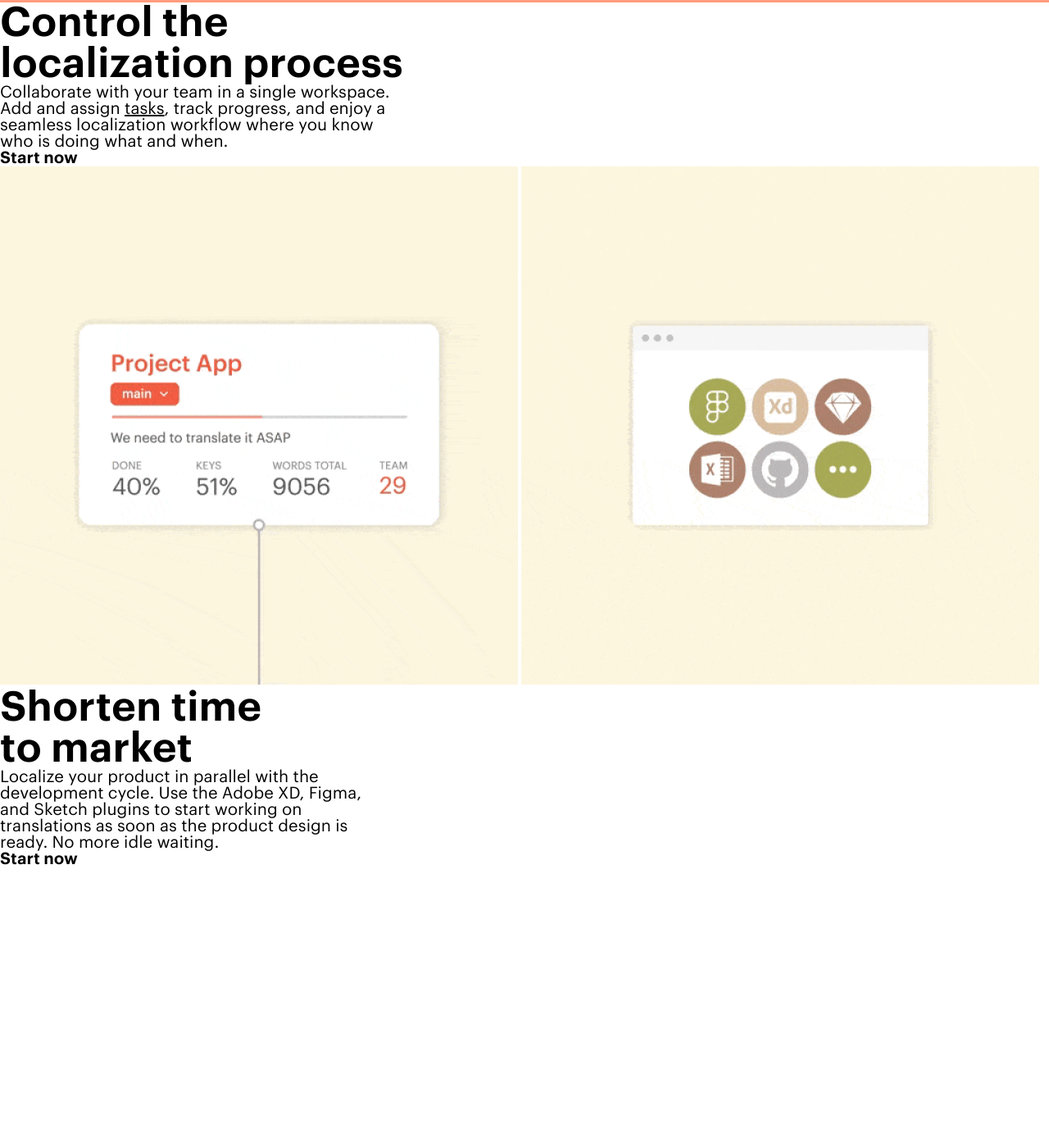
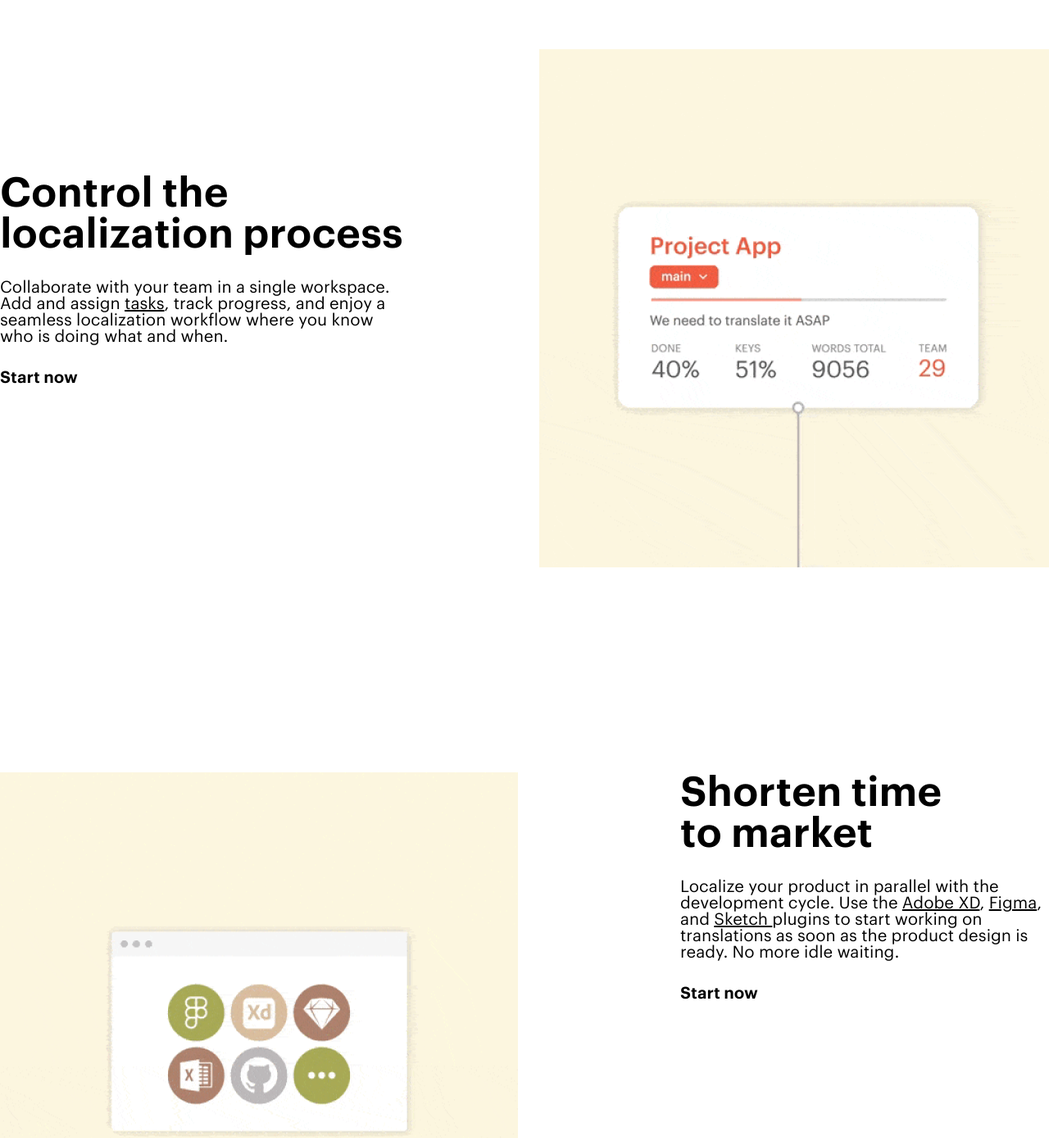
Before and after one commit to Nika-G-Darlex/hw10, a plain HTML site: page index.html in a window 1280 px wide. Shown: the part 1426-2814 px from the top of the page at 82% size. Before the commit the page ends 2484 px from the top, so only its background shows below. Drawn offline with Linux system fonts and the light colour scheme.

Commit message:
add section-market

```diff
--- a/css/style.css
+++ b/css/style.css
@@ -31,11 +31,9 @@ border-bottom: 1px solid rgba(0, 0, 0, 0.5);
 justify-content: space-between;
 align-items: center;
 }
-
 .header-logo{
-padding-right: 51px;
+ padding-right: 51px;
 }
-
 .header-left{
     display: flex;
 
@@ -43,8 +41,6 @@ padding-right: 51px;
 .header-menu{
  display: flex;
     list-style: none;
-
-
 }
 .menu{
     display: block;
@@ -103,18 +99,22 @@ margin: auto;
 padding-bottom: 172px;
 }
 h1{
+    width: 552px;
    color:#000000;
    font-weight: 600;
 font-size: 65px;
 padding-bottom: 51px;
 }
 .text1{
+    width:471px ;
     font-weight: 400;
     font-size: 25px;
     color:#000000;
     padding-bottom: 51px;
 }
 .text2{
+
+    width: 369px;
     font-weight: 400;
     font-size: 15px;
     color:#000000;
@@ -143,23 +143,34 @@ h2{
     color: #000000;
 }
 .tittle-logos{
+    padding: 108px 0 82px 0;
     text-align: center;
-    padding: 108px 0 82px 0;
 }
 .logos{
     display: flex;
     justify-content: space-between;
     padding-bottom: 104px;
 }
-.text-control{
+.section-control{
+width: 1290px;
+margin: 0 auto;
+display: flex;
+justify-content: space-between;
+padding-top: 90px;
+}
+.text-section{
     font-weight: 400;
     font-size: 20px;
     color: #000000;
+    padding: 30px 0 30px 0;
+}
+.width-control{
+    width: 491px;
 }
 span{
     text-decoration: underline;
 }
-.text-control-start{
+.start{
     font-weight: 600;
     font-size: 20px;
     color: #000000;
@@ -167,3 +178,22 @@ span{
 a{
     text-decoration: none;
 }
+.h-control{
+    width: 493px;
+}
+.left-control{
+    padding-top: 151px;
+}
+.section-market{
+max-width: 1290px;
+margin: 0 auto;
+padding-top: 250px;
+display: flex;
+justify-content: space-between;
+}
+.h-market{
+    width: 379px;
+}
+.width-market{
+    width: 450px;
+}
--- a/index.html
+++ b/index.html
@@ -11,7 +11,7 @@
     <header>
     <section class="header-section">
     <div class="header-left">
-    <a class= "header-logo" href="#">
+    <a class="header-logo" href="#">
 <img src="./img/1.png">
     </a>
 <nav>
@@ -46,8 +46,8 @@
 </header>
 <section class="section-accelerate">
 <div>
-    <h1>Accelerate <br>localization from <br>code to delivery</h1>
-    <p class="text1">A localization and translation <br> management platform for agile teams.<br> Embrace automation, workflow <br>transparency, and fast project delivery.</p>
+    <h1>Accelerate localization from code to delivery</h1>
+    <p class="text1">A localization and translation  management platform for agile teams. Embrace automation, workflow transparency, and fast project delivery.</p>
   <div class="accelerate-button">
     <form action="#">
     <button class="button-header-2 width">Try it free</button>
@@ -80,20 +80,22 @@
 </div>
 </section>
 <section class="section-control">
-<div>
-    <h2>Control the <br>localization process </h2>
-    <p class="text-control">Collaborate with your team in a single workspace. <br>Add and assign <span>tasks</span>, track progress, and enjoy a <br>seamless localization workflow where you know <br>who is doing what and when.</p>
+<div class="left-control">
+    <h2 class="h-control">Control the localization process </h2>
+    <p class="text-section width-control">Collaborate with your team in a single workspace. <br>Add and assign <span>tasks</span>, track progress, and enjoy a <br>seamless localization workflow where you know <br>who is doing what and when.</p>
 <a href="#">
-    <p class="text-control-start">Start now</p>
+    <p class="start">Start now</p>
 </a>
 </div>
 <img src="./img/9.png" alt="">
+</section>
+<section class="section-market">
 <img src="./img/10.png" alt="">
 <div>
-    <h2>Shorten time <br>to market</h2>
-    <p class="text-control">Localize your product in parallel with the <br>development cycle. Use the Adobe XD, Figma,<br> and Sketch plugins to start working on <br>translations as soon as the product design is <br>ready. No more idle waiting.</p>
+    <h2 class="h-market">Shorten time to market</h2>
+    <p class="text-section width-market">Localize your product in parallel with the development cycle. Use the <span>Adobe XD</span>, <span>Figma</span>, and <span>Sketch </span> plugins to start working on translations as soon as the product design is ready. No more idle waiting.</p>
 <a href="#">
-    <p class="text-control-start">Start now</p>
+    <p class="start">Start now</p>
 </a>
 </div>
 </section>
```
